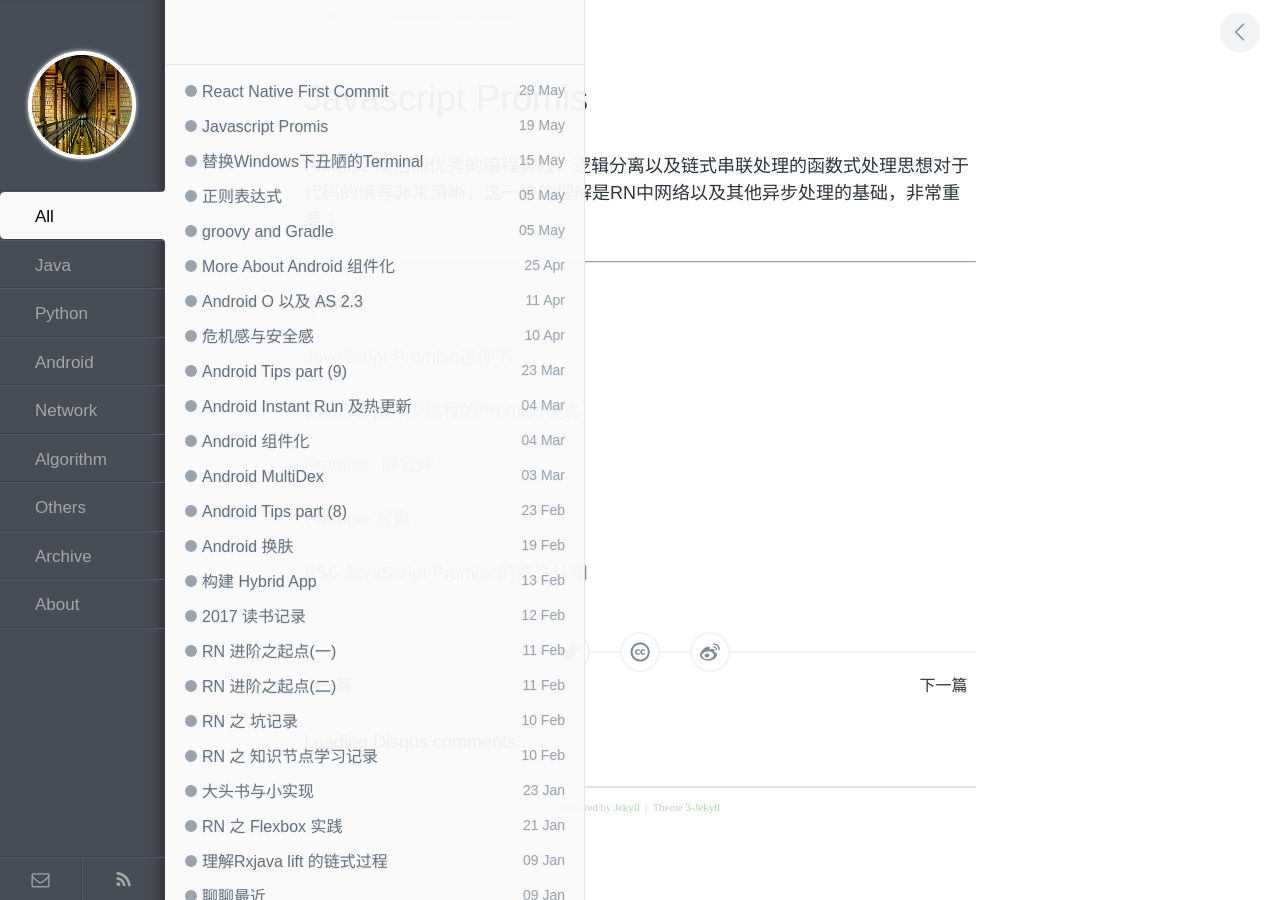
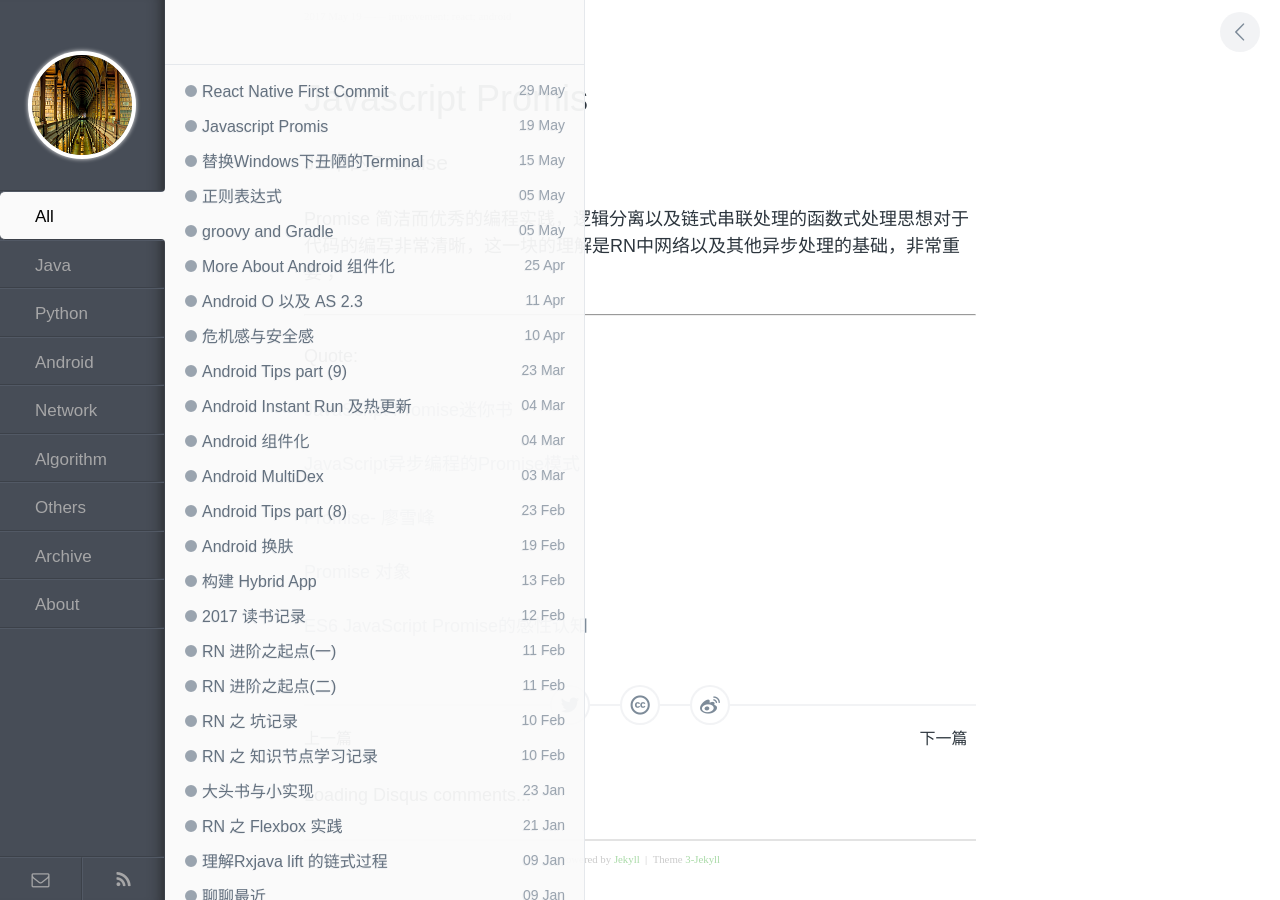
Before and after one commit to enlipan/enlipan.github.io, a Jekyll site: the page built from _posts/2017-05-19-android-rn-promise.md, in a window 1280 px wide. Built offline with Jekyll 4.4.1, drawn with Linux system fonts in a browser that asks for light colours; nearby versions of some CDN libraries; comment, search, counter and statistics services are not loaded.

Commit message:
post page react native

```diff
--- a/_posts/2017-05-19-android-rn-promise.md
+++ b/_posts/2017-05-19-android-rn-promise.md
@@ -4,6 +4,10 @@
 category: android
 keywords: [improvement,react,android]
 ---
+
+### JS中的Promise
+
+
 
 Promise 简洁而优秀的编程实践，逻辑分离以及链式串联处理的函数式处理思想对于代码的编写非常清晰，这一块的理解是RN中网络以及其他异步处理的基础，非常重要；
 
```
Also changed, not shown: _posts/2017-05-15-replace-windows-terminal.md (+2 -0 lines), _posts/2017-05-29-android-rn-fitst-commit.md (+4 -0 lines).
